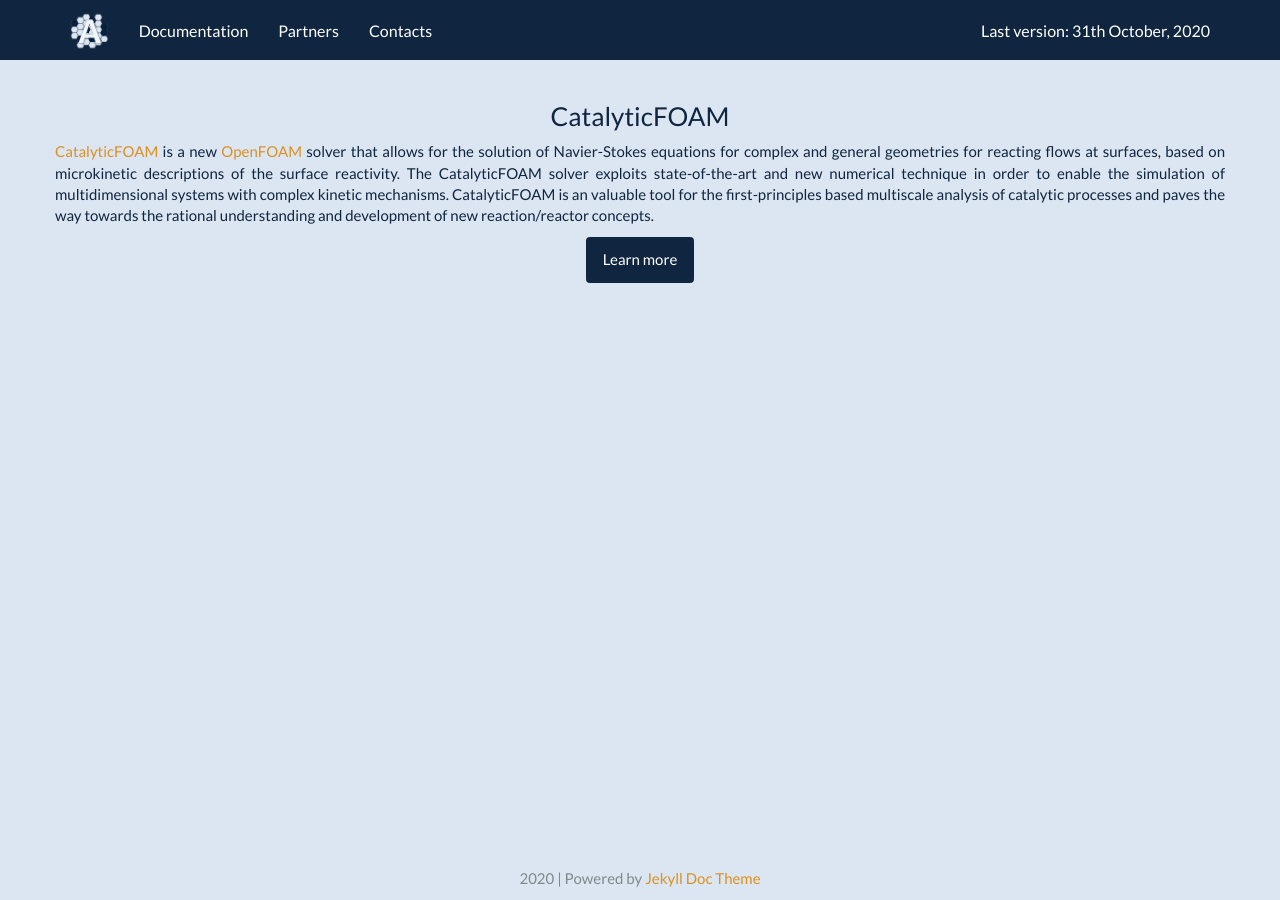
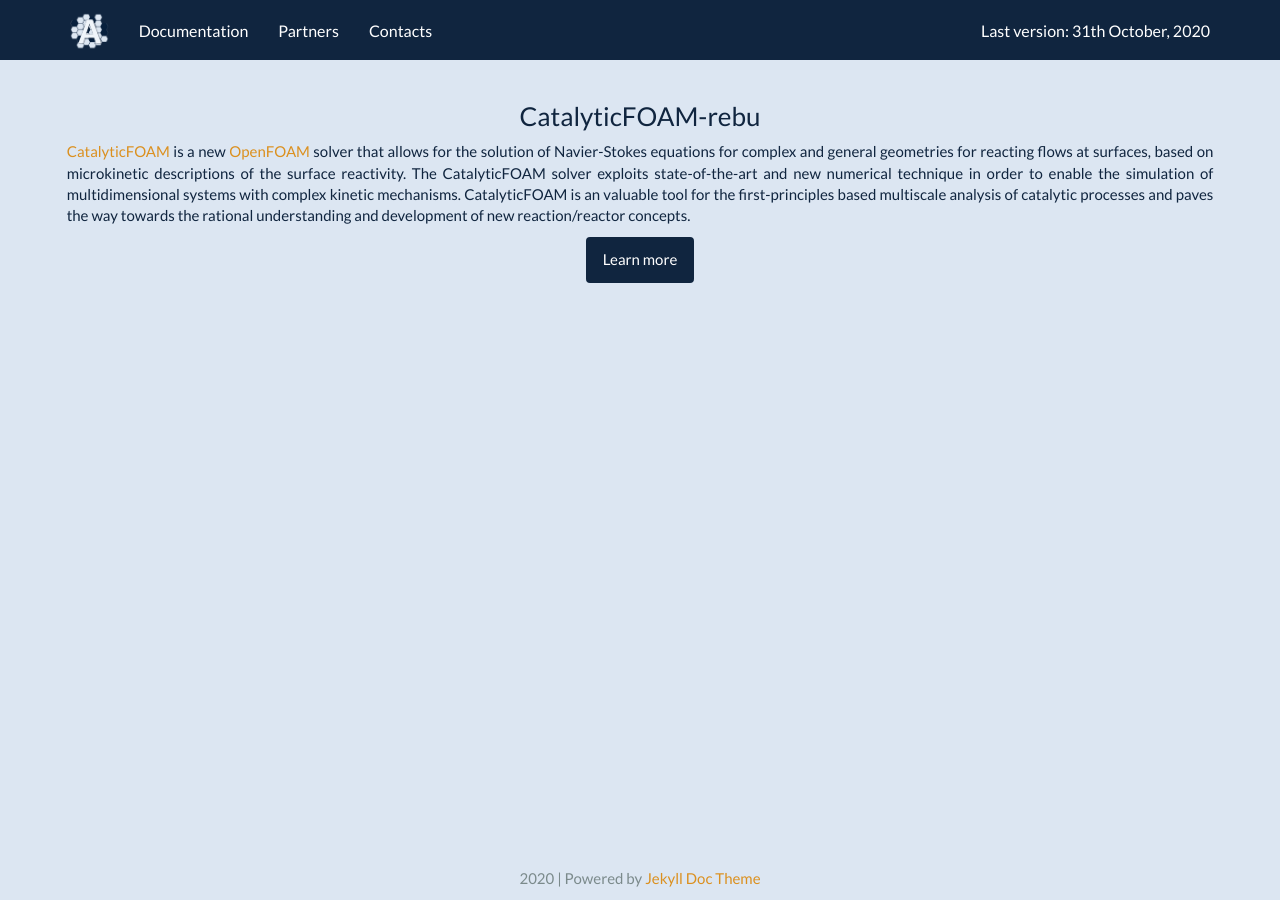
Before and after one commit to srebughini/ASALI, a Jekyll site: the page built from _pages/partners.md, in a window 1280 px wide. Built offline with Jekyll 4.4.1, drawn with Linux system fonts in a browser that asks for light colours.

Commit message:
Change p margins

```diff
--- a/_pages/partners.md
+++ b/_pages/partners.md
@@ -4,7 +4,7 @@
 ---
 
 <div class="row">
-    <h3 class="text-center">CatalyticFOAM<br></h3>
+    <h3 class="text-center">CatalyticFOAM-rebu<br></h3>
     <p class="text-justify"><a href="http://www.catalyticfoam.polimi.it/">CatalyticFOAM</a> is a new <a href="https://openfoam.org/">OpenFOAM</a> solver that allows for the solution of Navier-Stokes equations for complex and general
         geometries for reacting flows at surfaces, based on microkinetic descriptions of the surface reactivity. The CatalyticFOAM solver exploits state-of-the-art and new numerical technique in order to enable the simulation of multidimensional systems with complex kinetic mechanisms. CatalyticFOAM is an valuable tool for the first-principles based multiscale analysis of catalytic processes and paves the way towards the rational understanding and development of new reaction/reactor concepts.
     </p>
--- a/_sass/bootstrap/_type.scss
+++ b/_sass/bootstrap/_type.scss
@@ -57,8 +57,10 @@
 
 p {
   //margin: 0 0 ($line-height-computed / 2);
-  margin-top: ($line-height-computed / 2);
+  margin-top: 0;
+  margin-right: 1%;
   margin-bottom: ($line-height-computed / 2);
+  margin-left: 1%;
 }
 
 .lead {
```
